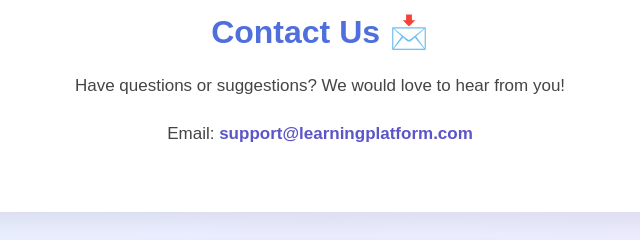
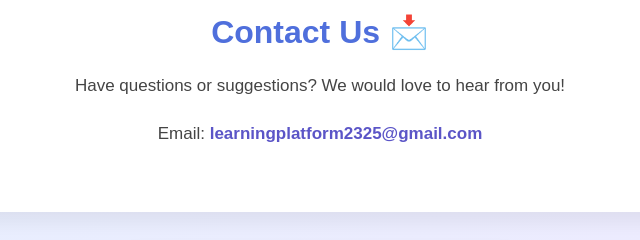
Before and after one commit to anvithaacharya193-tech/learning-platform-share, a website: page frontend/index.html in a window 1280 px wide. Shown: the part 1480-1720 px from the top of the page, 320-960 px from the left. Drawn offline with Linux system fonts and the light colour scheme.

Commit message:
Update index.html

```diff
--- a/frontend/index.html
+++ b/frontend/index.html
@@ -669,8 +669,8 @@ pointer-events: none;
 
     <p>
         Email:
-        <a href="mailto:support@learningplatform.com">
-            support@learningplatform.com
+        <a href="mailto:learningplatform2325@gmail.com">
+            learningplatform2325@gmail.com
         </a>
     </p>
 
```
